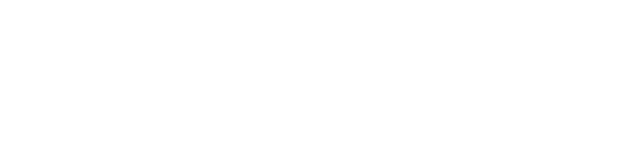
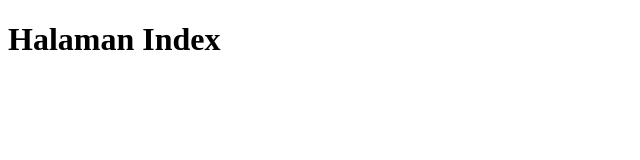
Before and after one commit to Conjen123/latihan-git, a plain HTML site: page index.html in a window 1280 px wide. Shown: the whole page, without its empty margins (0-640 px from the left). Drawn offline with Linux system fonts and the light colour scheme.

Commit message:
menambah elemen h1 pada index html

```diff
--- a/index.html
+++ b/index.html
@@ -5,5 +5,7 @@
     <meta name="viewport" content="width=device-width, initial-scale=1.0" />
     <title>Document</title>
   </head>
-  <body></body>
+  <body>
+    <h1>Halaman Index</h1>
+  </body>
 </html>
```
Also changed, not shown: 1 other file.
